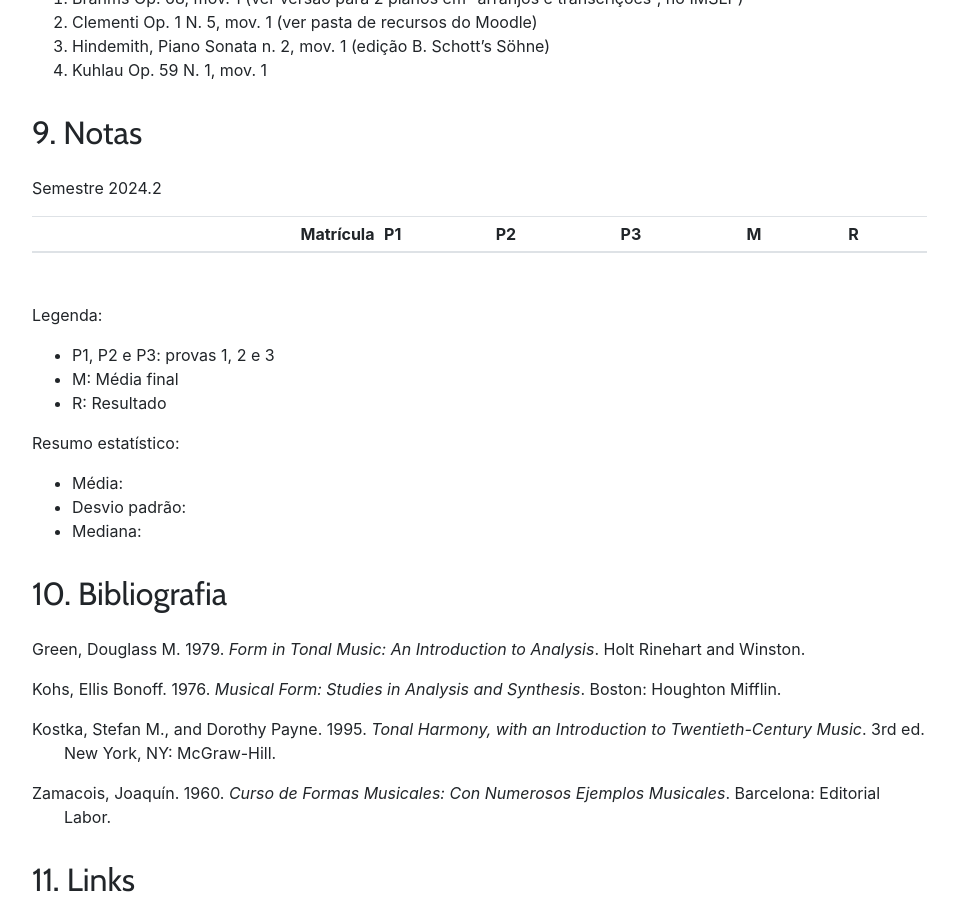
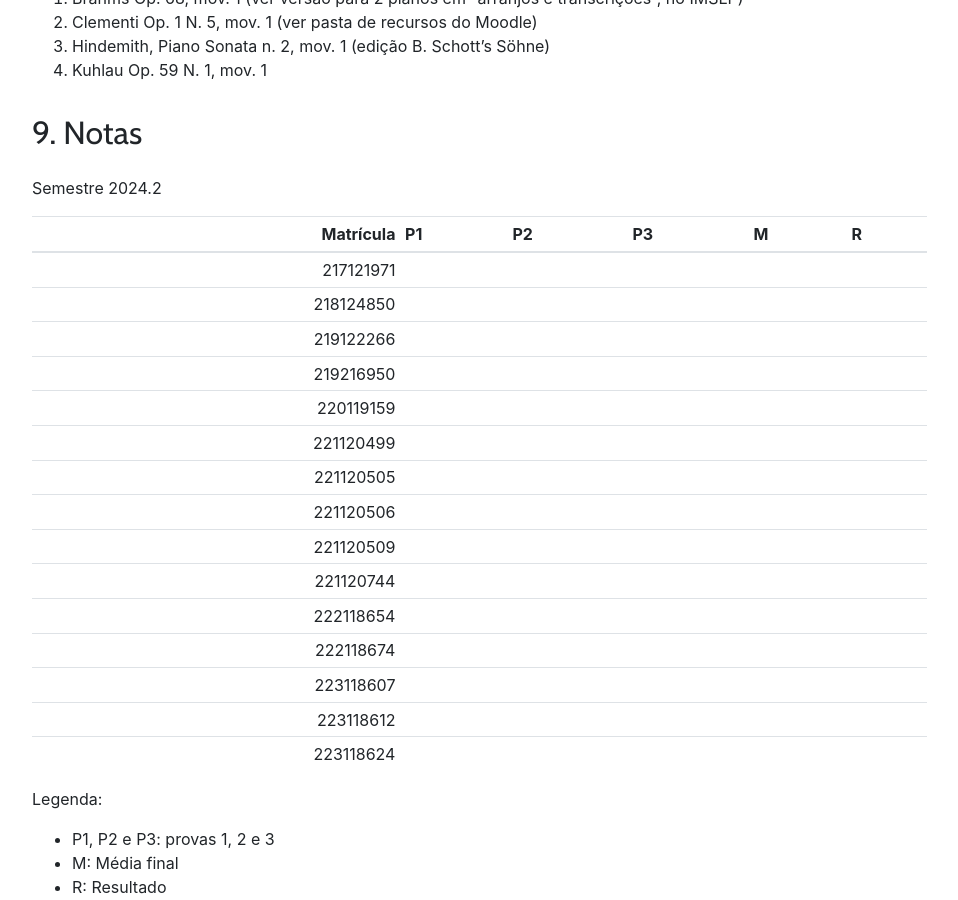
Before and after one commit to kroger/genosmus, a Jekyll site: the page built from _marcos/musa72.md, in a window 1280 px wide and 900 px high, scrolled down 5111 px. Shown: the whole window, without its empty margins (68-1026 px from the left). Built offline with Jekyll 4.4.1, drawn with Linux system fonts in a browser that asks for light colours; nearby versions of some CDN libraries; the table of contents is made by our own code.

Commit message:
Insere cadernetas 2024.2

```diff
--- a/_marcos/musa72.md
+++ b/_marcos/musa72.md
@@ -199,7 +199,21 @@ Semestre 2024.2
 
 | Matrícula | P1   | P2   | P3   | M    | R    |
 | --------: | :--- | :--- | :--- | :--- | :--- |
-|           |      |      |      |      |      |
+| 217121971 |      |      |      |      |      |
+| 218124850 |      |      |      |      |      |
+| 219122266 |      |      |      |      |      |
+| 219216950 |      |      |      |      |      |
+| 220119159 |      |      |      |      |      |
+| 221120499 |      |      |      |      |      |
+| 221120505 |      |      |      |      |      |
+| 221120506 |      |      |      |      |      |
+| 221120509 |      |      |      |      |      |
+| 221120744 |      |      |      |      |      |
+| 222118654 |      |      |      |      |      |
+| 222118674 |      |      |      |      |      |
+| 223118607 |      |      |      |      |      |
+| 223118612 |      |      |      |      |      |
+| 223118624 |      |      |      |      |      |
 {: .table .table-sm}
 
 Legenda:
```
Also changed, not shown: _marcos/musa70.md (+15 -1 lines), _marcos/musb15.md (+14 -5 lines).
